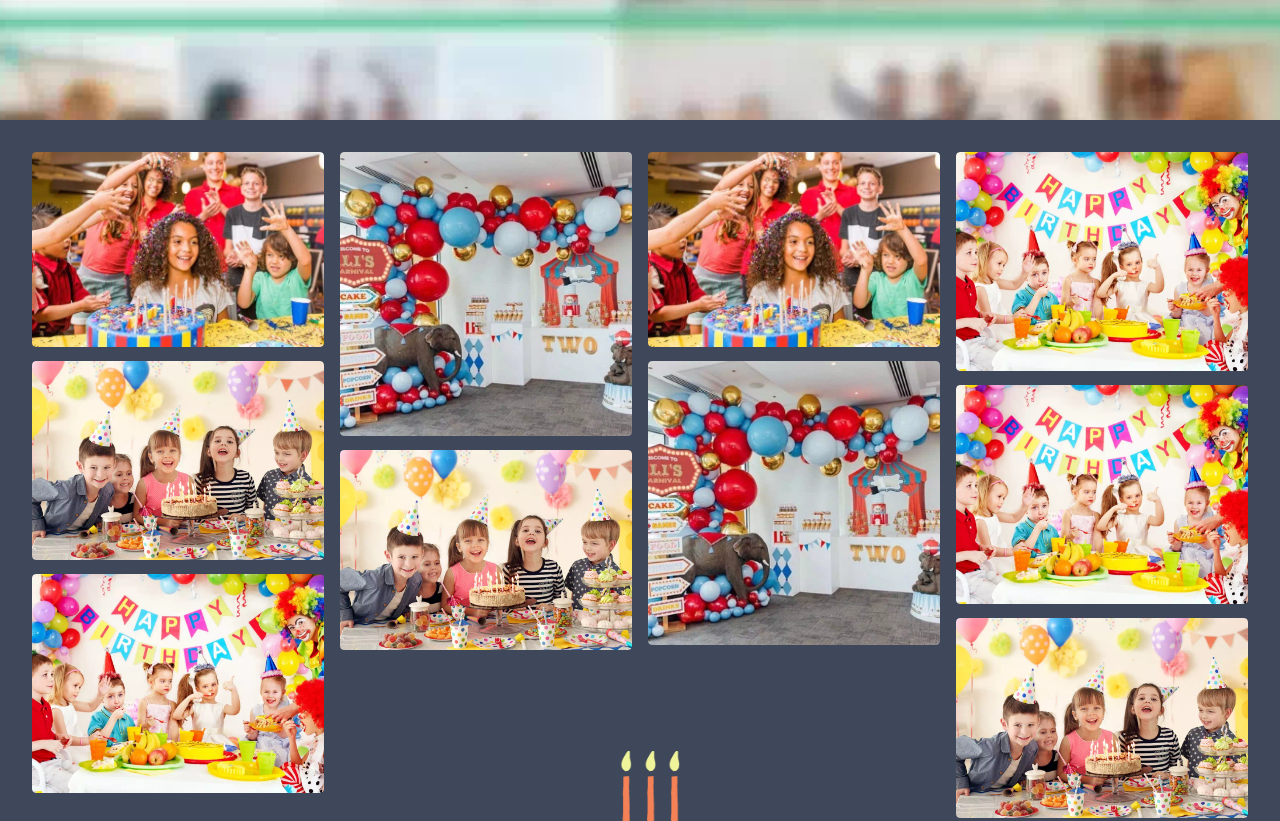
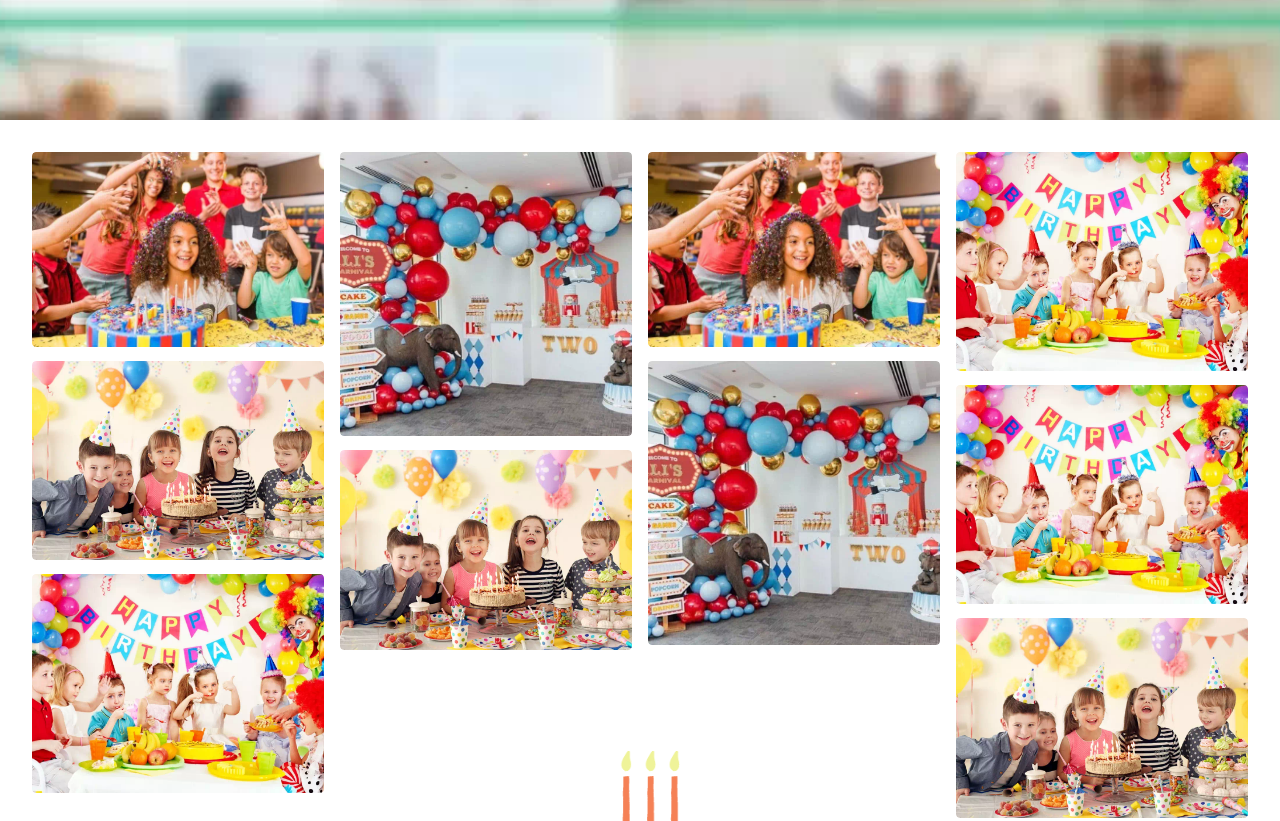
Before and after one commit to yashgautam1221/BirthdayTemplate, a plain HTML site: page index.html in a window 1280 px wide. Shown: the part 1580-2401 px from the top of the page. Drawn offline with nearby package versions, Linux system fonts and the light colour scheme; a web font is replaced by a local one.

Commit message:
Update index.html

```diff
--- a/index.html
+++ b/index.html
@@ -73,7 +73,7 @@
 <!--*********** Images **************-->
 
 
-<div id="#collage" style="background: #3F485B">
+<div id="#collage" style="background: ##1e6145">
     <div data-aos="fade-up" data-aos-duration="1500" id="main">
         <div class="inner">
             <div class="columns">
```
